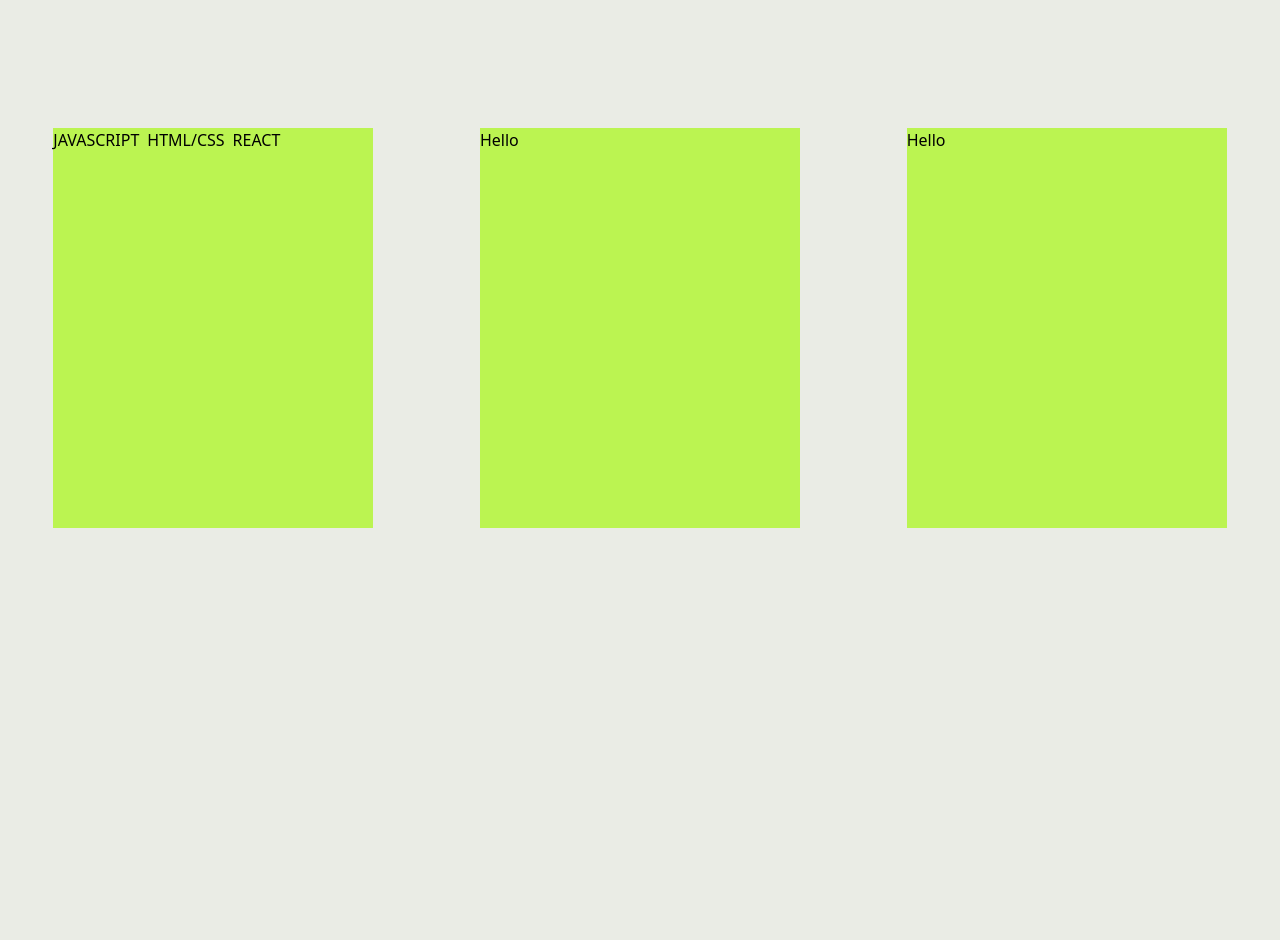
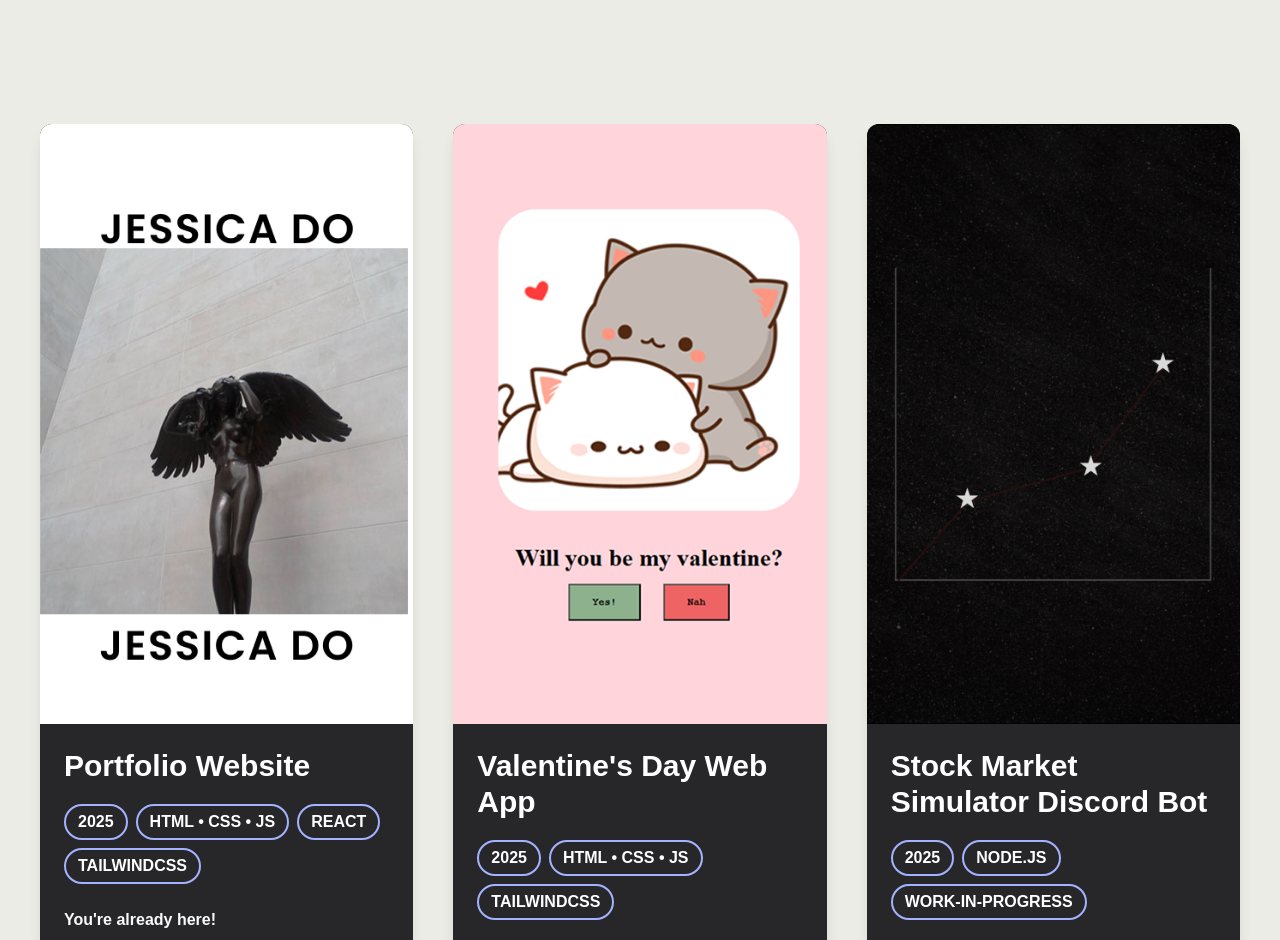
Before and after one commit to jessiicado/jessiixynhu, a React (Vite) app: page / in a window 1280 px wide. Shown: the part 1860-2800 px from the top of the page. Built offline with nearby package versions, Linux system fonts and the light colour scheme; a web font is replaced by a local one.

Commit message:
finished xl desktop

```diff
--- a/src/App.jsx
+++ b/src/App.jsx
@@ -3,8 +3,9 @@ import Hero from "./components/pages/Hero";
 import "./index.css";
 import About from "./components/pages/About";
 import Contact from "./components/pages/Contact";
-import Projects from "./components/pages/Projects";
+
 import Footer from "./components/pages/Footer";
+import Works from "./components/pages/Works";
 
 function App() {
   return (
@@ -13,7 +14,7 @@ function App() {
       <Navbar />
       <Hero />
       <About />
-      <Projects />
+      <Works />
       <Contact />
       <Footer />
     </>
--- a/src/components/pages/About.jsx
+++ b/src/components/pages/About.jsx
@@ -15,16 +15,15 @@ const About = () => {
         gsap.to(".About", {
           opacity: 1,
 
-          duration: 0.5,
-          ease: "power1.inOut",
+          duration: 0.3,
+          ease: "power1.in",
         });
       },
       onLeaveBack: () => {
         gsap.to(".About", {
           opacity: 0,
 
-          duration: 0.5,
-          ease: "power1.inOut",
+          duration: 0.3,
         });
       },
     });
@@ -33,7 +32,7 @@ const About = () => {
   useEffect(() => {
     ScrollTrigger.create({
       trigger: "#Projects",
-      start: "top 60%",
+      start: "top 40%",
       end: "bottom 60%",
       onEnter: () => {
         gsap.to("body", {
@@ -158,7 +157,7 @@ const About = () => {
         />
       </div>
 
-      <div className="rightcontainer w-1/2 h-full flex flex-col justify-center items-start p-10">
+      <div className="rightcontainer fixed top-0 right-0 h-screen w-1/2 flex flex-col justify-center items-start p-10 bg-opacity-80">
         <div className="about-title grid text-stone-900 tracking-widest">
           <h1 className="text-8xl font-gambarino font-black tracking-wider text-center pb-5">
             jessica
--- a/src/components/pages/Contact.jsx
+++ b/src/components/pages/Contact.jsx
@@ -7,13 +7,24 @@ const Contact = () => {
   useEffect(() => {
     ScrollTrigger.create({
       trigger: "#Contact",
-      start: "top 60%",
-      end: "bottom 60%",
+      start: "top 80%",
+      end: "bottom 20%",
       onEnter: () => {
         gsap.to("body", {
           backgroundColor: "#eaece5",
           color: "#000000",
-          duration: 0.2,
+          duration: 0.3,
+          ease: "power1.inOut",
+        });
+        gsap.to(".cards", {
+          color: "#ffffff",
+          duration: 0.3,
+          ease: "power1.inOut",
+        });
+        gsap.to(".Footer", {
+          backgroundColor: "#eaece5",
+          color: "#000000",
+          duration: 0.3,
           ease: "power1.inOut",
         });
       },
@@ -21,7 +32,18 @@ const Contact = () => {
         gsap.to("body", {
           backgroundColor: "#1e1e1e",
           color: "#ffffff",
-          duration: 0.2,
+          duration: 0.3,
+          ease: "power1.inOut",
+        });
+        gsap.to(".cards", {
+          color: "#ffffff",
+          duration: 0.3,
+          ease: "power1.inOut",
+        });
+        gsap.to(".Footer", {
+          backgroundColor: "#1e1e1e",
+          color: "#ffffff",
+          duration: 0.3,
           ease: "power1.inOut",
         });
       },
@@ -92,13 +114,11 @@ const Contact = () => {
 
       {/* Right Section - Message */}
       <div className="rightsection flex flex-col justify-center items-center text-center md:w-5/12 p-6">
-        <h3 className="text-3xl font-tabular">
-          Got questions? Or just want to chat about tech and life? Hit me up!
-          Whether you're looking to collaborate, share ideas, or just want to
-          say hi, I’d love to hear from you. Let’s connect and create something
-          awesome together!
+        <h3 className="text-5xl font-tabular">
+          Feel free to reach out! I'd love to hear from you, whether it's for a
+          project, a question, or just to chat. Let's connect!
         </h3>
-        <h2 className="text-2xl pt-10">⊹₊ ˚‧︵‿₊୨୧₊‿︵‧ ˚ ₊⊹</h2>
+        <h2 className="text-3xl pt-10">⊹₊ ˚‧︵‿₊୨୧₊‿︵‧ ˚ ₊⊹</h2>
       </div>
     </section>
   );
--- a/src/components/pages/Projects.jsx
+++ /dev/null
@@ -1,86 +0,0 @@
-import React, { useEffect, useRef } from "react";
-import gsap from "gsap";
-import ScrollTrigger from "gsap/ScrollTrigger";
-gsap.registerPlugin(ScrollTrigger);
-import { motion, useScroll, useTransform } from "framer-motion";
-
-const Projects = () => {
-  const valentineLink = () => {
-    window.location.href = "https://jessiicado.github.io/valentine/";
-  };
-  function Project({ id }) {
-    const ref = useRef(null);
-    const { scrollYProgress } = useScroll({ target: ref });
-    const y = useTransform(scrollYProgress, [0, 1], [-100, -600]);
-
-    return (
-      <motion.h1 ref={ref} className=" text-10xl z-0" style={{ y }}>
-        PROJECTS
-      </motion.h1>
-    );
-  }
-
-  useEffect(() => {
-    ScrollTrigger.create({
-      trigger: "#Projects",
-      start: "top 80%",
-      end: "bottom 60%",
-      onEnter: () => {
-        gsap.to("#proj1", {
-          opacity: 1,
-          duration: 0.5,
-          ease: "power1.inOut",
-        });
-        gsap.to(".Project-2", {
-          opacity: 1,
-          duration: 0.5,
-          ease: "power1.inOut",
-        });
-      },
-      onLeaveBack: () => {
-        gsap.to("proj2", {
-          opacity: 0,
-          duration: 0.5,
-          ease: "power1.inOut",
-        });
-        gsap.to("Project-2", {
-          opacity: 0,
-          duration: 0.5,
-          ease: "power1.inOut",
-        });
-      },
-    });
-  }, []);
-
-  return (
-    <section
-      alt="Projects"
-      id="Projects"
-      className="Projects h-[150rem] w-full relative"
-    >
-      <div className="Project-header -z-1 overflow-hidden" id="project-header">
-        <Project id={1} />
-      </div>
-
-      <div className="projectsection grid grid-cols-3 justify-center place-items-center">
-        <div className="proj1 h-100 w-9/12 bg-lime-300" id="proj1">
-          <div className="card-info flex flex-col">
-            <div className="tech-stack flex flex-row gap-2">
-              <h1>JAVASCRIPT</h1>
-              <h1>HTML/CSS</h1>
-              <h1>REACT</h1>
-            </div>
-          </div>
-        </div>
-        <div className="proj2 h-100 w-9/12 bg-lime-300" id="proj2">
-          <h1>Hello</h1>
-        </div>
-        <div className="proj1 h-100 w-9/12 bg-lime-300" id="proj3">
-          <h1>Hello</h1>
-        </div>
-      </div>
-    </section>
-  );
-};
-
-export default Projects;
--- /dev/null
+++ b/src/components/pages/Works.jsx
@@ -0,0 +1,97 @@
+import React, { useEffect, useRef } from "react";
+import gsap from "gsap";
+import ScrollTrigger from "gsap/ScrollTrigger";
+gsap.registerPlugin(ScrollTrigger);
+import { motion, useScroll, useTransform } from "framer-motion";
+
+const Works = () => {
+  function Project({ id }) {
+    const ref = useRef(null);
+    const { scrollYProgress } = useScroll({ target: ref });
+    const y = useTransform(scrollYProgress, [0, 1], [-100, -600]);
+
+    return (
+      <motion.h1 ref={ref} className=" text-10xl z-0" style={{ y }}>
+        PROJECTS
+      </motion.h1>
+    );
+  }
+
+  const projects = [
+    {
+      title: "Portfolio Website",
+      alt: "portfolio-website",
+      link: "http://localhost:5173/#Projects",
+      tech: ["2025", "HTML • CSS • JS", "REACT", "TAILWINDCSS"],
+      desc: "You're already here!",
+      image: "src/assets/images/portfolio-pic.png",
+    },
+    {
+      title: "Valentine's Day Web App",
+      alt: "valentines-day-app",
+      link: "https://github.com/jessiicado/valentine",
+      tech: ["2025", "HTML • CSS • JS", "TAILWINDCSS"],
+      desc: "An interactive, playful web app where users can receive a fun and dynamic Valentine’s Day message.",
+      image: "src/assets/images/valentine-pic.png",
+    },
+    {
+      title: "Stock Market Simulator Discord Bot",
+      alt: "portfolio-website",
+      link: "https://github.com/jessiicado/calculator",
+      tech: ["2025", "NODE.JS", "WORK-IN-PROGRESS"],
+      desc: "A Discord bot that simulates stock trading with virtual currency, letting users buy, sell, and track stocks while mimicking real market trends.",
+      image: "src/assets/images/discordbot.png",
+    },
+  ];
+
+  return (
+    <section
+      alt="Projects"
+      id="Projects"
+      className="Projects h-full w-full relative"
+    >
+      <div className="Project-header -z-1 overflow-hidden" id="project-header">
+        <Project id={1} />
+      </div>
+
+      <div className="cards grid md:grid-cols-2 lg:grid-cols-3 gap-10 px-10">
+        {projects.map((project, index) => (
+          <a
+            key={index}
+            href={project.link}
+            target="_blank"
+            rel="noopener noreferrer"
+            className="group bg-zinc-800 rounded-xl overflow-hidden shadow-lg transition-all duration-300 hover:scale-105 font-general font-bold"
+          >
+            <img
+              src={project.image}
+              alt={project.title}
+              className="w-full h-150 object-cover"
+            />
+            <div className="p-6">
+              <h3 className="text-3xl pb-5 font-semibold mb-2">
+                {project.title}
+              </h3>
+              <p className="text-gray-400">{project.description}</p>
+              <ul className="flex flex-wrap gap-2 mt-3">
+                {project.tech.map((tech, i) => (
+                  <li
+                    key={i}
+                    className=" border-2 border-indigo-300 px-3 py-1 text-md rounded-full"
+                  >
+                    {tech}
+                  </li>
+                ))}
+              </ul>
+              <a className="inline-block pt-5 text-gray-50 leading-8">
+                {project.desc}
+              </a>
+            </div>
+          </a>
+        ))}
+      </div>
+    </section>
+  );
+};
+
+export default Works;
--- a/src/components/ui/Navbar.jsx
+++ b/src/components/ui/Navbar.jsx
@@ -87,7 +87,7 @@ function Navbar() {
             <li>
               <div className="left-navbar ">
                 {/* RESUME BUTTON */}
-                <div className="resumebtn bg-[#1e1e1e] px-4 py-2 font-epilogue text-white rounded-full hover:bg-indigo-400">
+                <div className="resumebtn bg-[#1e1e1e] px-4 py-2 font-epilogue text-white rounded-full">
                   <button
                     onClick={ResumeRoute}
                     style={{ cursor: "pointer" }}
--- a/src/index.css
+++ b/src/index.css
@@ -101,12 +101,6 @@ body {
 
 /* ABOUT */
 
-.Hero,
-.Projects {
-  scroll-snap-align: start;
-  scroll-snap-stop: always;
-}
-
 .About .rightcontainer {
   position: sticky;
   top: 0;
@@ -116,14 +110,14 @@ body {
 .About .nav-links {
   color: white;
 }
-.hero {
+/* .hero {
   border-bottom: solid 2px orange;
 }
 
 .Projects {
   border-top: solid 2px blue;
   border-bottom: solid 2px orange;
-}
+} */
 /* PROJECTS */
 
 .Project-header {
```
Also changed, not shown: src/assets/images/discordbot.png (added).
